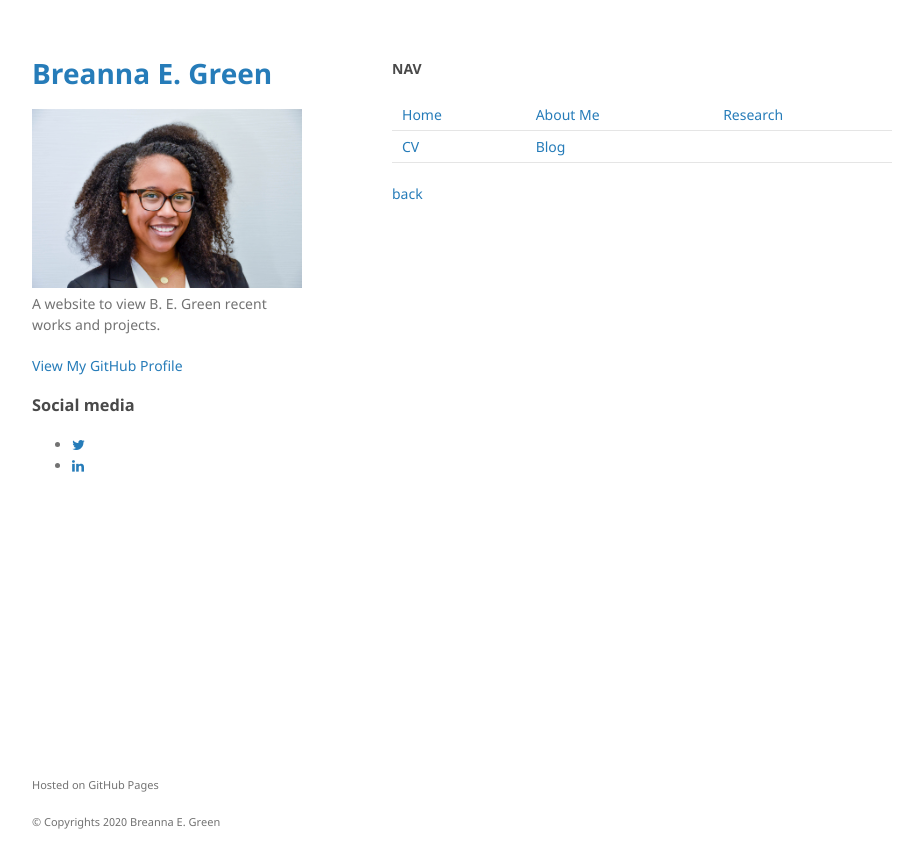
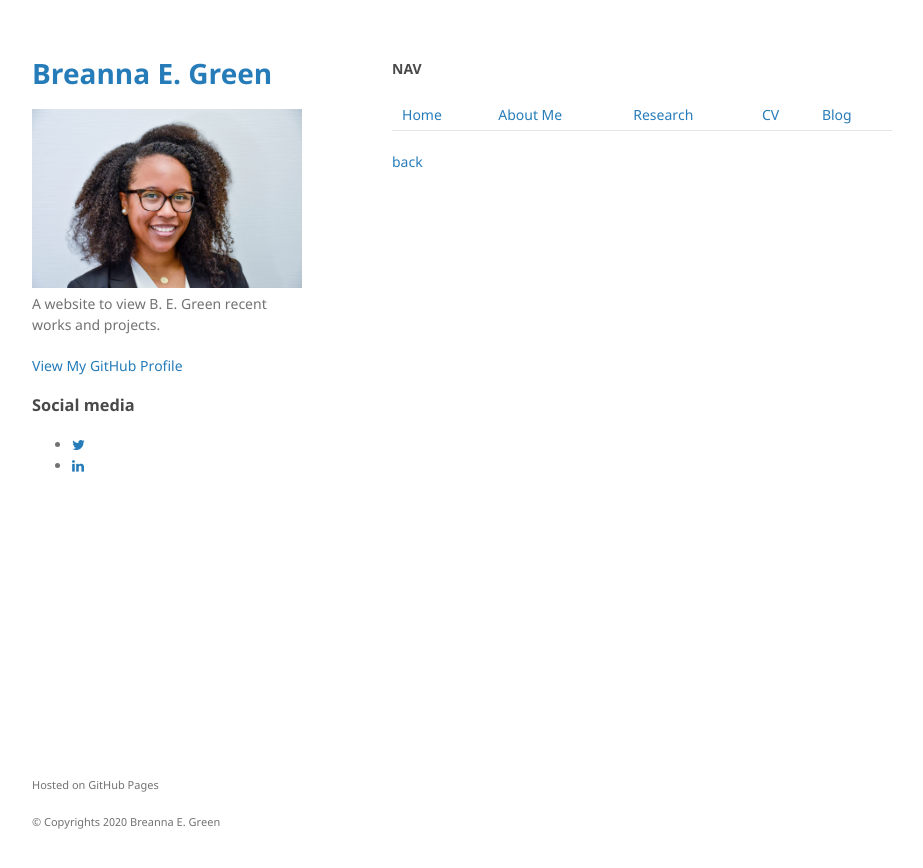
Before and after one commit to bregreen/bregreen.github.io, a Jekyll site: the page built from cv.md, in a window 1280 px wide. Shown: the top 868 px of the page, without its empty margins (178-1101 px from the left). Built offline with Jekyll 4.4.1, drawn with Linux system fonts in a browser that asks for light colours.

Commit message:
Update cv.md

```diff
--- a/cv.md
+++ b/cv.md
@@ -7,8 +7,7 @@ layout: default
 
 #### NAV
 
-| [Home](./index.html) | [About Me](./about.html) | [Research](./research.html)|
-| [CV](./cv.html)      | [Blog](./blog.html)      |
+| [Home](./index.html) | [About Me](./about.html) | [Research](./research.html) | [CV](./cv.html)  | [Blog](./blog.html) |
 
 
 
```
